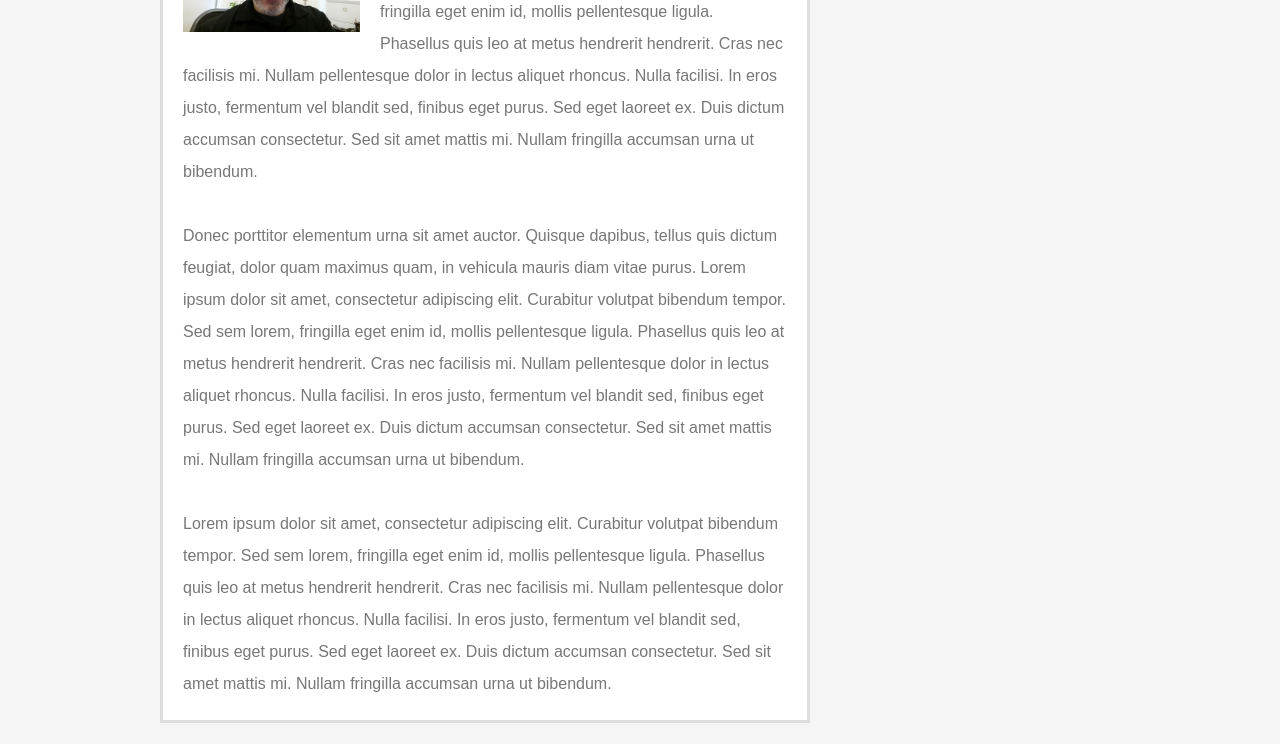
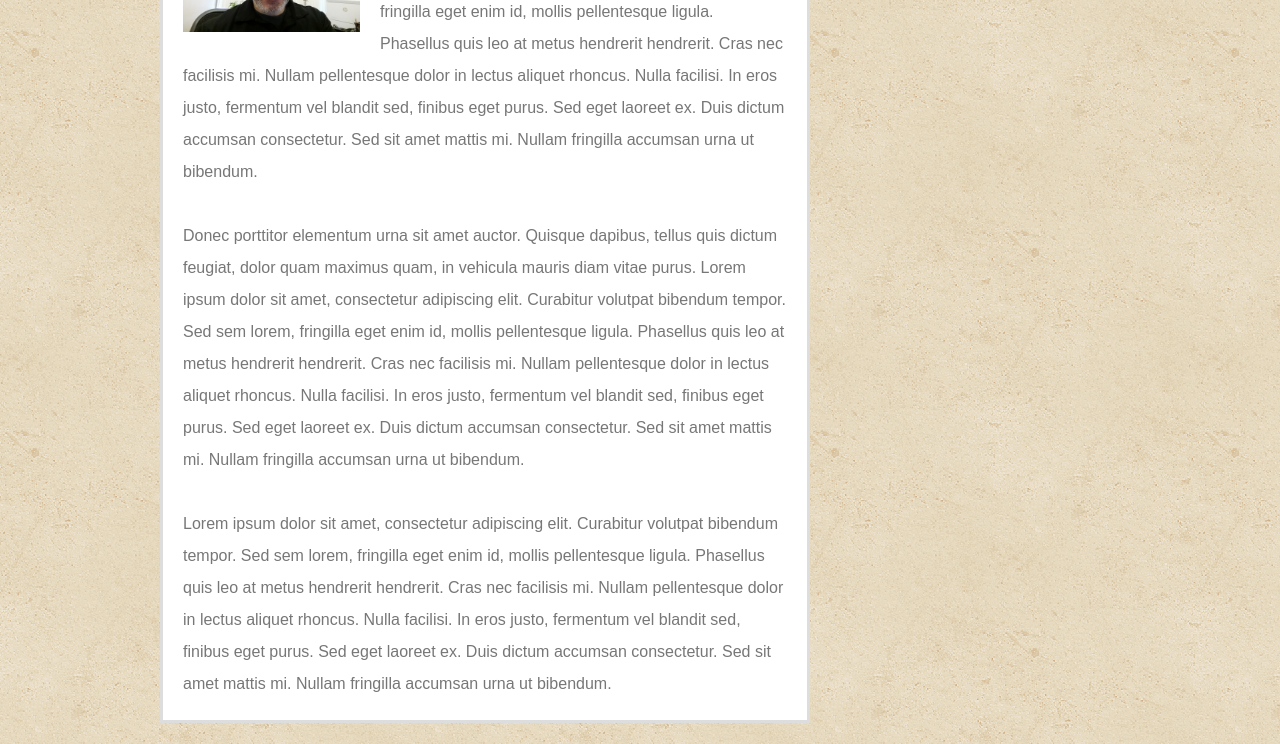
Before and after one commit to Adrian-365/Basic-Portfolio, a plain HTML site: page index.html in a window 1280 px wide. Shown: the part 305-1049 px from the top of the page. Drawn offline with Linux system fonts and the light colour scheme.

Commit message:
background

```diff
--- a/assets/css/style.css
+++ b/assets/css/style.css
@@ -1,9 +1,7 @@
 * {margin: 0;}
 
-/*found the background I wanted and downloaded it to the asset/images folder but couldn't reference it properly not sure why, seems simple but didn't work*/
-
 html, body {
-		background: whitesmoke;
+		background-image: url(../images/vintage-concrete/vintage-concrete.png);
 		color: #777777;
 		font-family: 'Arial', 'Helvetica Neue', Helvetica, sans-serif;
 		display: flex;
```
